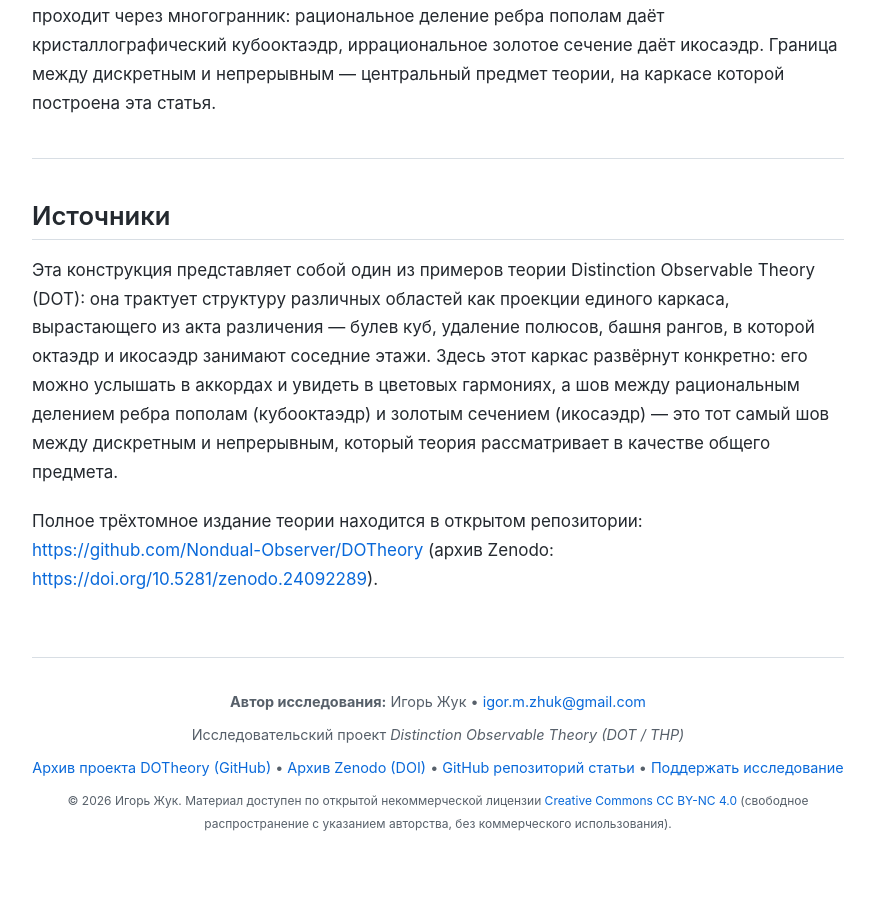
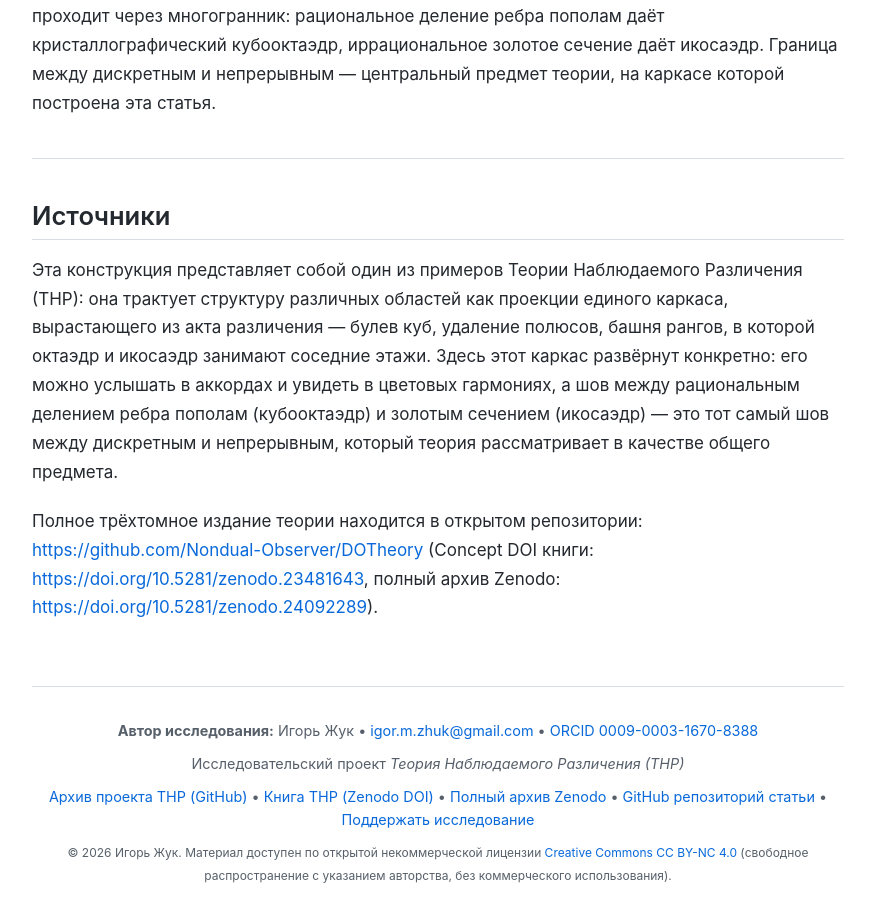
Before and after one commit to Nondual-Observer/ObserverInterfece, a Jekyll site: the page built from ru/synesthesia.md, in a window 1280 px wide and 900 px high, scrolled down 10494 px. Shown: the whole window, without its empty margins (202-1077 px from the left). Built offline with Jekyll 4.4.1, drawn with Linux system fonts in a browser that asks for light colours; some of the changed text lies outside the part shown.

Commit message:
Enforce DOT (EN) / TNR (RU) naming canon and add ORCID + Book Concept DOI links

```diff
--- a/_layouts/default.html
+++ b/_layouts/default.html
@@ -284,15 +284,15 @@
 
     <footer class="site-footer">
       {% if page.lang == 'ru' %}
-      <p><strong>Автор исследования:</strong> Игорь Жук &bull; <a href="mailto:igor.m.zhuk@gmail.com">igor.m.zhuk@gmail.com</a></p>
-      <p>Исследовательский проект <em>Distinction Observable Theory (DOT / ТНР)</em></p>
-      <p><a href="https://github.com/Nondual-Observer/DOTheory/blob/main/README_RU.md">Архив проекта DOTheory (GitHub)</a> &bull; <a href="https://doi.org/10.5281/zenodo.24092289">Архив Zenodo (DOI)</a> &bull; <a href="https://github.com/Nondual-Observer/ObserverInterfece">GitHub репозиторий статьи</a> &bull; <a href="https://github.com/Nondual-Observer/DOTheory/blob/main/README_RU.md#поддержка">Поддержать исследование</a></p>
+      <p><strong>Автор исследования:</strong> Игорь Жук &bull; <a href="mailto:igor.m.zhuk@gmail.com">igor.m.zhuk@gmail.com</a> &bull; <a href="https://orcid.org/0009-0003-1670-8388">ORCID 0009-0003-1670-8388</a></p>
+      <p>Исследовательский проект <em>Теория Наблюдаемого Различения (ТНР)</em></p>
+      <p><a href="https://github.com/Nondual-Observer/DOTheory/blob/main/README_RU.md">Архив проекта ТНР (GitHub)</a> &bull; <a href="https://doi.org/10.5281/zenodo.23481643">Книга ТНР (Zenodo DOI)</a> &bull; <a href="https://doi.org/10.5281/zenodo.24092289">Полный архив Zenodo</a> &bull; <a href="https://github.com/Nondual-Observer/ObserverInterfece">GitHub репозиторий статьи</a> &bull; <a href="https://github.com/Nondual-Observer/DOTheory/blob/main/README_RU.md#поддержка">Поддержать исследование</a></p>
       <p><small>&copy; 2026 Игорь Жук. Материал доступен по открытой некоммерческой лицензии <a href="https://creativecommons.org/licenses/by-nc/4.0/deed.ru" target="_blank" rel="noopener">Creative Commons CC BY-NC 4.0</a> (свободное распространение с указанием авторства, без коммерческого использования).</small></p>
       {% else %}
-      <p><strong>Author:</strong> Igor Zhuk &bull; <a href="mailto:igor.m.zhuk@gmail.com">igor.m.zhuk@gmail.com</a></p>
-      <p>Research project on <em>Distinction Observable Theory (DOT / TNR)</em></p>
-      <p><a href="https://github.com/Nondual-Observer/DOTheory">DOTheory Archive (GitHub)</a> &bull; <a href="https://doi.org/10.5281/zenodo.24092289">Zenodo Archive (DOI)</a> &bull; <a href="https://github.com/Nondual-Observer/ObserverInterfece">Article GitHub Repository</a> &bull; <a href="https://github.com/Nondual-Observer/DOTheory#support">Support the Research</a></p>
-      <p><small>&copy; 2026 Igor Zhuk. Licensed under <a href="https://creativecommons.org/licenses/by-nc/4.0/" target="_blank" rel="noopener">Creative Commons CC BY-NC 4.0</a> (free for non-commercial use with attribution).</small></p>
+      <p><strong>Author:</strong> Igor M. Zhuk &bull; <a href="mailto:igor.m.zhuk@gmail.com">igor.m.zhuk@gmail.com</a> &bull; <a href="https://orcid.org/0009-0003-1670-8388">ORCID 0009-0003-1670-8388</a></p>
+      <p>Research project on <em>Distinction Observable Theory (DOT)</em></p>
+      <p><a href="https://github.com/Nondual-Observer/DOTheory">DOTheory Archive (GitHub)</a> &bull; <a href="https://doi.org/10.5281/zenodo.23481643">DOT Book (Zenodo DOI)</a> &bull; <a href="https://doi.org/10.5281/zenodo.24092289">Full Zenodo Archive</a> &bull; <a href="https://github.com/Nondual-Observer/ObserverInterfece">Article GitHub Repository</a> &bull; <a href="https://github.com/Nondual-Observer/DOTheory#support">Support the Research</a></p>
+      <p><small>&copy; 2026 Igor M. Zhuk. Licensed under <a href="https://creativecommons.org/licenses/by-nc/4.0/" target="_blank" rel="noopener">Creative Commons CC BY-NC 4.0</a> (free for non-commercial use with attribution).</small></p>
       {% endif %}
     </footer>
   </main>
--- a/ru/synesthesia.md
+++ b/ru/synesthesia.md
@@ -4,7 +4,7 @@ title: "Комбинаторная синестезия: аккорды и цв
 description: "Двенадцать нот, двенадцать цветов и все их симметричные аккорды располагаются на одном многограннике: арифметика делителей на икосаэдре."
 author: "Игорь Жук"
 email: "igor.m.zhuk@gmail.com"
-keywords: "синестезия, теория музыки, теория цвета, икосаэдр, октаэдр, делители, комбинаторика, rgb, гармония, DOT"
+keywords: "синестезия, теория музыки, теория цвета, икосаэдр, октаэдр, делители, комбинаторика, rgb, гармония, ТНР"
 lang: ru
 permalink: /ru/synesthesia.html
 ---
@@ -17,7 +17,7 @@ permalink: /ru/synesthesia.html
 # Комбинаторная синестезия: аккорды и цвета как арифметика делителей на икосаэдре
 
 **Автор:** Игорь Жук ([igor.m.zhuk@gmail.com](mailto:igor.m.zhuk@gmail.com))
-*Исследовательский проект Distinction Observable Theory (DOT / ТНР)*
+*Исследовательский проект «Теория Наблюдаемого Различения» (ТНР)*
 *Архив проекта:* [github.com/Nondual-Observer/DOTheory](https://github.com/Nondual-Observer/DOTheory/blob/main/README_RU.md)
 *Оригинал на Хабре:* [habr.com/ru/articles/1058556/](https://habr.com/ru/articles/1058556/) &bull; *English version on Reddit:* [r/combinatorics](https://www.reddit.com/r/combinatorics/comments/1urhkt2/combinatorial_synesthesia_chords_and_colors_as/)
 
@@ -151,6 +151,6 @@ $$\times 3 \to \times 3 \to \div 2 \to \div 2 \to \times 5 \to \times 5 \to \div
 
 ## Источники
 
-Эта конструкция представляет собой один из примеров теории Distinction Observable Theory (DOT): она трактует структуру различных областей как проекции единого каркаса, вырастающего из акта различения — булев куб, удаление полюсов, башня рангов, в которой октаэдр и икосаэдр занимают соседние этажи. Здесь этот каркас развёрнут конкретно: его можно услышать в аккордах и увидеть в цветовых гармониях, а шов между рациональным делением ребра пополам (кубооктаэдр) и золотым сечением (икосаэдр) — это тот самый шов между дискретным и непрерывным, который теория рассматривает в качестве общего предмета.
+Эта конструкция представляет собой один из примеров Теории Наблюдаемого Различения (ТНР): она трактует структуру различных областей как проекции единого каркаса, вырастающего из акта различения — булев куб, удаление полюсов, башня рангов, в которой октаэдр и икосаэдр занимают соседние этажи. Здесь этот каркас развёрнут конкретно: его можно услышать в аккордах и увидеть в цветовых гармониях, а шов между рациональным делением ребра пополам (кубооктаэдр) и золотым сечением (икосаэдр) — это тот самый шов между дискретным и непрерывным, который теория рассматривает в качестве общего предмета.
 
-Полное трёхтомное издание теории находится в открытом репозитории: [https://github.com/Nondual-Observer/DOTheory](https://github.com/Nondual-Observer/DOTheory/blob/main/README_RU.md) (архив Zenodo: [https://doi.org/10.5281/zenodo.24092289](https://doi.org/10.5281/zenodo.24092289)).
+Полное трёхтомное издание теории находится в открытом репозитории: [https://github.com/Nondual-Observer/DOTheory](https://github.com/Nondual-Observer/DOTheory/blob/main/README_RU.md) (Concept DOI книги: [https://doi.org/10.5281/zenodo.23481643](https://doi.org/10.5281/zenodo.23481643), полный архив Zenodo: [https://doi.org/10.5281/zenodo.24092289](https://doi.org/10.5281/zenodo.24092289)).
```
Also changed, not shown: gray-wall.md (+1 -1 lines), ru/gray-wall.md (+3 -3 lines), ru/index.md (+1 -1 lines), README.md.
